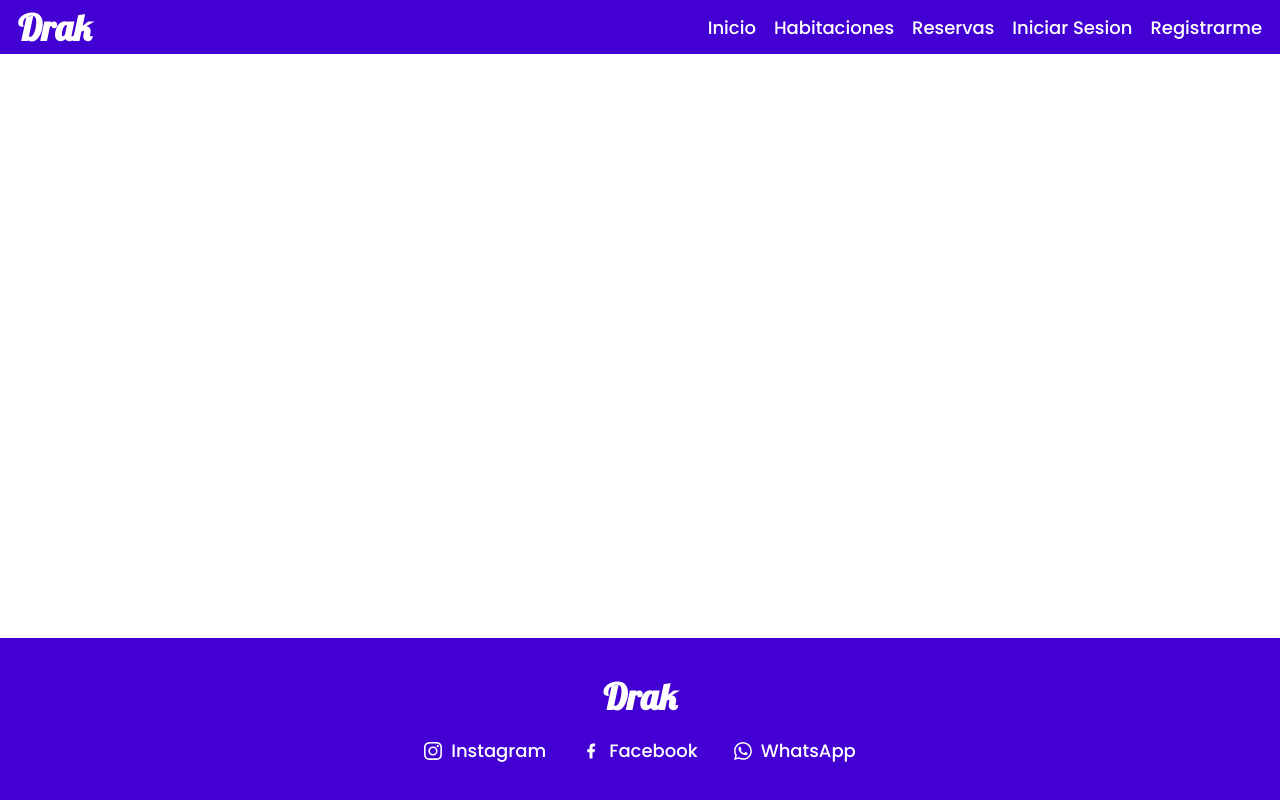
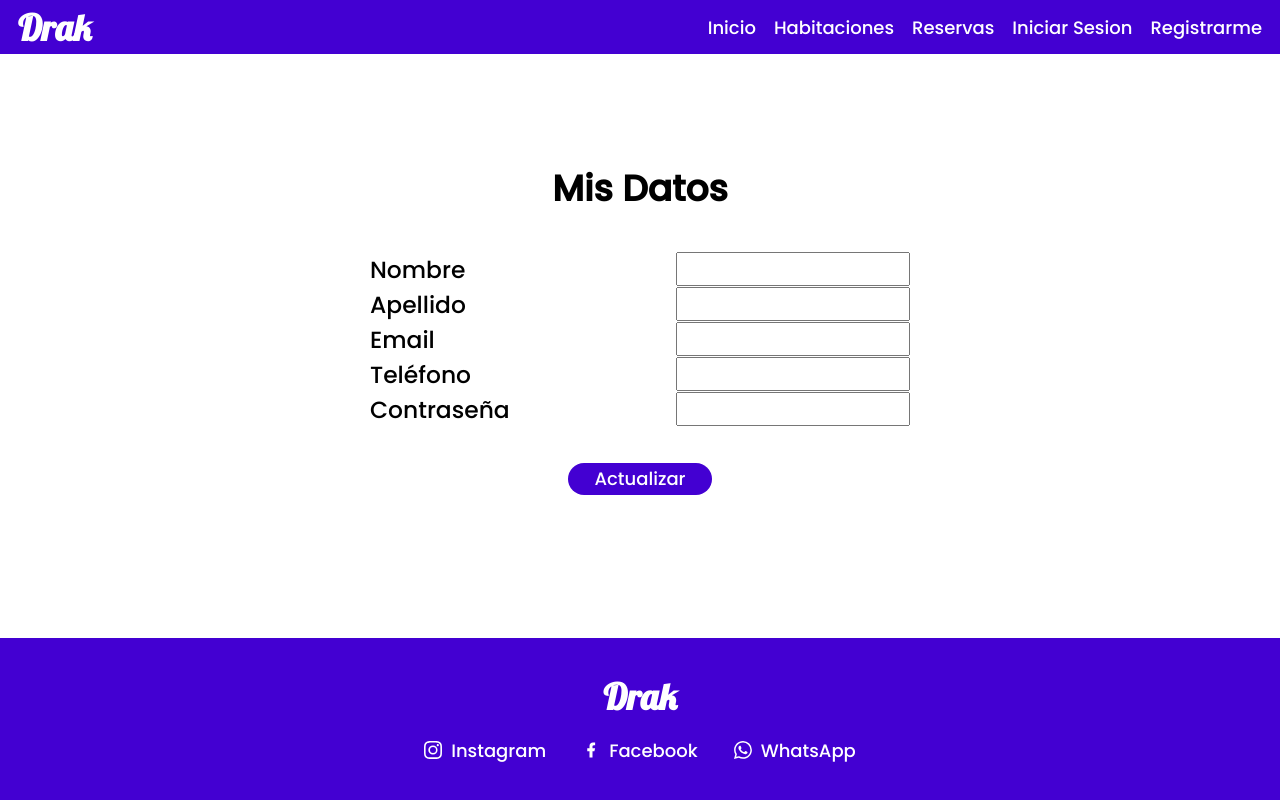
Before and after one commit to Jcarrizoagustin/hoteleria-front, a React (Vite) app in the folder hoteleria/: page /mi-cuenta in a window 1280 px wide. Built offline with nearby package versions, Linux system fonts and the light colour scheme.

Commit message:
actualizar datos de usuario

```diff
--- a/hoteleria/src/App.jsx
+++ b/hoteleria/src/App.jsx
@@ -9,6 +9,7 @@ import RentContainer from './components/RentContainer'
 import Dashboard from './components/Dashboard'
 import Home from './components/Home'
 import { useUser } from './hooks/useUser'
+import UserDataEdit from './components/Forms/UserDataEdit'
 function App() {
 	const { user, isAdmin, actualizarUser, eliminarUser } = useUser()
 
@@ -20,6 +21,7 @@ function App() {
 					<Route path='/' element={<Home />} />
 					<Route path='/habitaciones' element={<RoomContainer user={user} />} />
 					<Route path='/registro' element={<RegisterForm />} />
+					<Route path='/mi-cuenta' element={<UserDataEdit user={user} />} />
 					<Route
 						path='/login'
 						element={<LoginForm updateUser={actualizarUser} />}
--- /dev/null
+++ b/hoteleria/src/components/Forms/UserDataEdit.jsx
@@ -0,0 +1,125 @@
+import React from 'react'
+import PropTypes from 'prop-types'
+import { useFormik } from 'formik'
+import { useToken } from '../../hooks/useToken'
+
+function UserDataEdit({ user }) {
+	const { token } = useToken()
+
+	const updateInfo = async data => {
+		try {
+			const response = await fetch('http://localhost:8080/api/v1/clientes', {
+				method: 'PUT',
+				headers: {
+					'Content-Type': 'application/json',
+					Authorization: 'Basic ' + token,
+				},
+				body: JSON.stringify(data),
+			})
+			if (!response.ok) {
+				const json = await response.json()
+				throw new Error(json.message)
+			} else {
+				const json = await response.json()
+				console.log(json)
+			}
+		} catch (err) {
+			console.error(err)
+		}
+	}
+
+	const formik = useFormik({
+		initialValues: {
+			nombre: user.nombre,
+			apellido: user.apellido,
+			email: user.email,
+			telefono: user.telefono,
+			password: '',
+		},
+		onSubmit: values => {
+			updateInfo(values)
+		},
+	})
+	return (
+		<div>
+			<form style={{ textAlign: 'center' }} onSubmit={formik.handleSubmit}>
+				<h2 className='registro-text'>Mis Datos</h2>
+				<div className='input'>
+					<label htmlFor='nombre' className='label'>
+						Nombre
+					</label>
+					<input
+						type='text'
+						id='nombre'
+						className='data-input'
+						name='nombre'
+						onChange={formik.handleChange}
+						value={formik.values.nombre}
+					/>
+				</div>
+				<div className='input'>
+					<label htmlFor='apellido' className='label'>
+						Apellido
+					</label>
+					<input
+						type='text'
+						id='apellido'
+						className='data-input'
+						name='apellido'
+						onChange={formik.handleChange}
+						value={formik.values.apellido}
+					/>
+				</div>
+				<div className='input'>
+					<label htmlFor='email' className='label'>
+						Email
+					</label>
+					<input
+						type='text'
+						id='email'
+						className='data-input'
+						name='email'
+						onChange={formik.handleChange}
+						value={formik.values.email}
+					/>
+				</div>
+				<div className='input'>
+					<label htmlFor='telefono' className='label'>
+						Teléfono
+					</label>
+					<input
+						type='text'
+						id='telefono'
+						className='data-input'
+						name='telefono'
+						onChange={formik.handleChange}
+						value={formik.values.telefono}
+					/>
+				</div>
+				<div className='input'>
+					<label htmlFor='password' className='label'>
+						Contraseña
+					</label>
+					<input
+						type='password'
+						name='password'
+						id='password'
+						className='data-input'
+						onChange={formik.handleChange}
+						value={formik.values.password}
+					/>
+				</div>
+				<div className='btn-submit'>
+					<button type='submit' className='submit'>
+						Actualizar
+					</button>
+				</div>
+			</form>
+		</div>
+	)
+}
+
+UserDataEdit.propTypes = {
+	user: PropTypes.object,
+}
+export default UserDataEdit
--- a/hoteleria/src/components/Header.jsx
+++ b/hoteleria/src/components/Header.jsx
@@ -65,7 +65,7 @@ function Header({ user, logout }) {
 					{user.email ? (
 						<>
 							<Link
-								to='/inicio'
+								to='/mi-cuenta'
 								onClick={handleClickMenu}
 								style={{ textDecoration: 'none' }}
 							>
--- a/hoteleria/src/components/NuevaReserva.jsx
+++ b/hoteleria/src/components/NuevaReserva.jsx
@@ -52,6 +52,7 @@ function NuevaReserva({
 						<RoomCard
 							{...el}
 							handleButtonClick={() => handleClickButton(el.id)}
+							showButton={true}
 						/>
 					</div>
 				))}
--- a/hoteleria/src/components/Rent.css
+++ b/hoteleria/src/components/Rent.css
@@ -1,35 +1,60 @@
 .rent {
+  border: 1px solid rgba(67, 0, 210,.2);
+  border-radius: 1rem;
 	width: 100%;
 	max-width: 1280px;
-  margin: 0 auto;
+	margin: 1rem auto;
 	display: flex;
 	flex-direction: column;
 	justify-content: center;
 	align-items: center;
 }
 
+.habitaciones-text{
+  font-size: 1.5rem;
+}
+
+.rent-room-container{
+  text-align: center;
+  width: 80%;
+  margin: 0 auto;
+}
+
+.rent-room-container > .habitacion-container {
+  margin: .5rem auto;
+}
+
 .fechas {
 	width: 20rem;
-  margin: 1rem auto;
+	margin: .5rem auto;
 	display: flex;
 	justify-content: space-between;
 	align-items: center;
 }
 
-.btn-cancelar{
+.btn-cancelar {
+  margin-top: 1rem;
 	width: 7rem;
-  height: 1.8rem;
+	height: 2rem;
 	color: white;
 	background-color: red;
 	border: 1px solid white;
-  border-radius: .3rem;
-  transition: .2s ease-in-out;
+	border-radius: 0.3rem;
+	transition: 0.2s ease-in-out;
 }
 
-.btn-cancelar:hover{
+.btn-cancelar:hover {
 	cursor: pointer;
 	background-color: white;
 	border: 1px solid red;
 	color: red;
-  transition: .2s ease-in-out;
+	transition: 0.2s ease-in-out;
 }
+
+.total-title {
+  font-size: 1.5rem;
+}
+
+.total-price {
+  color: green;
+}
--- a/hoteleria/src/components/Rent.jsx
+++ b/hoteleria/src/components/Rent.jsx
@@ -31,10 +31,10 @@ function Rent({ obj, updateRent }) {
 
 	return (
 		<div className='rent'>
-			<div>
-				<h5>Habitaciones</h5>
+			<div className='rent-room-container'>
+				<h5 className='habitaciones-text'>Habitacion/es</h5>
 				{obj.habitaciones.map(el => (
-					<RoomCard key={el.id} {...el} />
+					<RoomCard key={el.id} {...el} showButton={false} />
 				))}
 			</div>
 			<div className='fechas'>
@@ -45,7 +45,9 @@ function Rent({ obj, updateRent }) {
 				<h3>Fecha Salida</h3>
 				<h4>{obj.fechaSalida}</h4>
 			</div>
-			<h5>Total: {obj.precioTotal}</h5>
+			<h5 className='total-title'>
+				Total: <span className='total-price'>$ {obj.precioTotal}</span>
+			</h5>
 			<button onClick={handleCancelRent} className='btn-cancelar'>
 				Cancelar
 			</button>
--- a/hoteleria/src/components/RentContainer.jsx
+++ b/hoteleria/src/components/RentContainer.jsx
@@ -39,8 +39,8 @@ function RentContainer() {
 	}, [])
 
 	return (
-		<div>
-			<h2>Mis reservas</h2>
+		<div style={{ textAlign: 'center' }}>
+			<h2 style={{ fontSize: '2rem' }}>Mis reservas</h2>
 			{reservas.length > 0 ? (
 				reservas.map(el => <Rent key={el.id} obj={el} updateRent={fetchData} />)
 			) : (
--- a/hoteleria/src/components/RoomCard.css
+++ b/hoteleria/src/components/RoomCard.css
@@ -10,6 +10,8 @@
   border-radius: 10px;
   border: 2px solid rgba(67, 0, 210,.3);
 }
+
+
 
 .habitacion-img {
   width: 40%;
--- a/hoteleria/src/components/RoomCard.jsx
+++ b/hoteleria/src/components/RoomCard.jsx
@@ -14,6 +14,7 @@ function RoomCard({
 	cantidadCamas,
 	tipo,
 	handleButtonClick,
+	showButton,
 }) {
 	return (
 		<div className='habitacion-container'>
@@ -44,10 +45,17 @@ function RoomCard({
 						$<span className='price'>{precio}</span>
 					</h4>
 					<span className='price-description'>por noche</span>
-					{tipo === 'reservar' ? (
-						<RoomCardButton text={'Reservar'} handleClick={handleButtonClick} />
+					{showButton ? (
+						tipo === 'reservar' ? (
+							<RoomCardButton
+								text={'Reservar'}
+								handleClick={handleButtonClick}
+							/>
+						) : (
+							<RoomCardButton text={'Quitar'} handleClick={handleButtonClick} />
+						)
 					) : (
-						<RoomCardButton text={'Quitar'} handleClick={handleButtonClick} />
+						<></>
 					)}
 				</div>
 			</div>
@@ -65,6 +73,7 @@ RoomCard.propTypes = {
 	cantidadCamas: PropTypes.number,
 	tipo: PropTypes.string,
 	handleButtonClick: PropTypes.func,
+	showButton: PropTypes.bool,
 }
 
 export default RoomCard
--- a/hoteleria/src/components/RoomContainer.jsx
+++ b/hoteleria/src/components/RoomContainer.jsx
@@ -84,6 +84,7 @@ function RoomContainer({ user }) {
 					<RoomCard
 						{...info}
 						tipo={'reservar'}
+						showButton={true}
 						key={info.id}
 						handleButtonClick={() => {
 							if (user.email) {
```
Also changed, not shown: hoteleria/src/components/Forms/UserDataEdit.css (added). Lines whose indentation alone changed are shown as unchanged.
